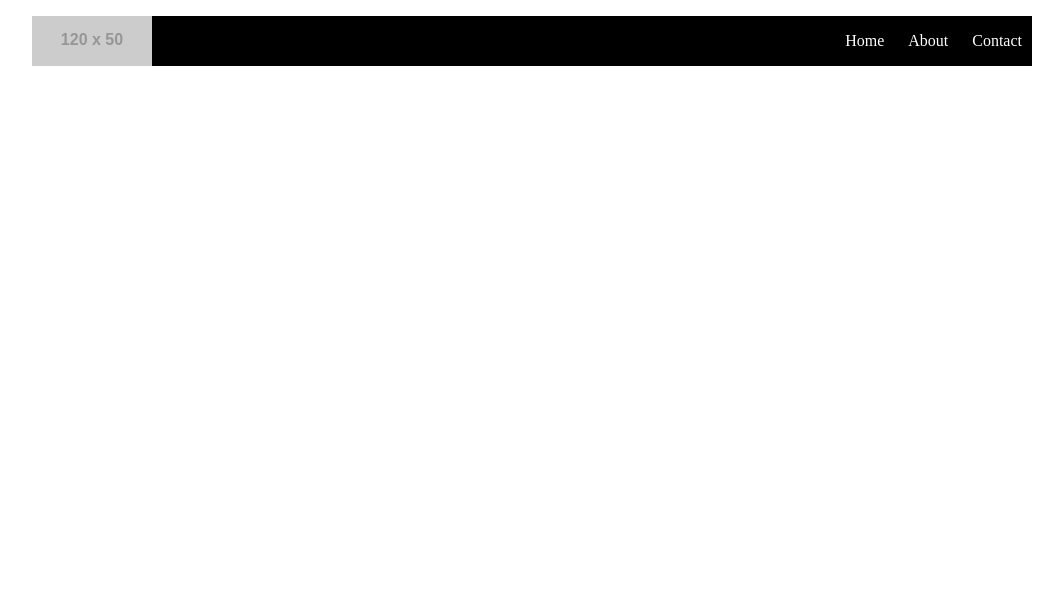
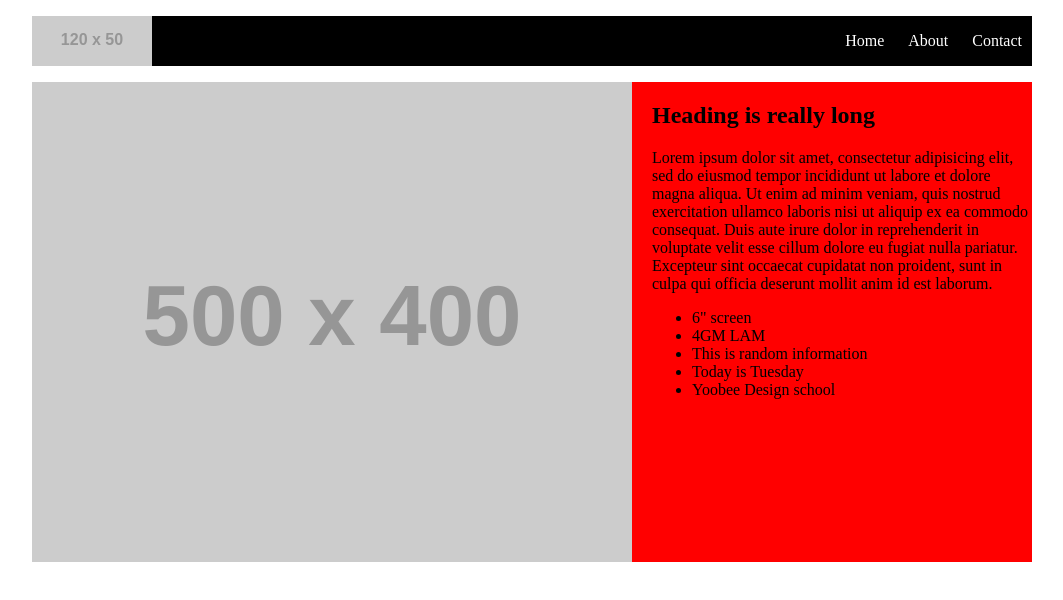
Before and after one commit to hyojinaaa/responsive-basic, a plain HTML site: page index.html in a window 1280 px wide. Shown: the whole page, without its empty margins (108-1171 px from the left). Drawn offline with Linux system fonts and the light colour scheme; placeholder pictures from the web are drawn by us.

Commit message:
Add feature product

```diff
--- a/css/styles.css
+++ b/css/styles.css
@@ -1,3 +1,5 @@
+/*Mobile*/
+
 nav ul {
 	display: none;
 }
@@ -8,6 +10,20 @@ nav ul {
 
 nav {
 	background-color: black;
+	max-width: 1000px;
+	margin: 0 auto;
+}
+
+img {
+	max-width: 100%;
+}
+
+#featured img {
+	display: block;
+	margin: 0 auto;
+}
+
+main {
 	max-width: 1000px;
 	margin: 0 auto;
 }
@@ -23,8 +39,7 @@ nav {
 
 
 
-
-
+/*Tablet, Desktop*/
 
 @media all and (min-width: 480px) {
 
@@ -52,3 +67,31 @@ nav {
 		text-decoration: none;
 	}
 }
+
+/*Desktop*/
+
+@media all and (min-width: 780px) {
+
+	#featured img {
+		float: left;
+		width: 60%;
+		margin-right: 10px;
+	}
+
+	#featured div {
+		width: 38%;
+		float: right;
+	}
+
+	#featured {
+		background-color: red;
+	}
+
+	#featured:after {
+		content: '';
+		display: block;
+		clear: both;
+	}
+
+
+}
--- a/index.html
+++ b/index.html
@@ -19,5 +19,28 @@
 			</ul>
 		</nav>
 
+		<main>
+			<article id="featured">
+				<img src="http://placehold.it/500x400" alt="">
+				<div>
+					<h1>Heading is really long</h1>
+					<p>Lorem ipsum dolor sit amet, consectetur adipisicing elit, sed do eiusmod
+					tempor incididunt ut labore et dolore magna aliqua. Ut enim ad minim veniam,
+					quis nostrud exercitation ullamco laboris nisi ut aliquip ex ea commodo
+					consequat. Duis aute irure dolor in reprehenderit in voluptate velit esse
+					cillum dolore eu fugiat nulla pariatur. Excepteur sint occaecat cupidatat non
+					proident, sunt in culpa qui officia deserunt mollit anim id est laborum.</p>
+
+					<ul>
+						<li>6" screen</li>
+						<li>4GM LAM</li>
+						<li>This is random information</li>
+						<li>Today is Tuesday</li>
+						<li>Yoobee Design school</li>
+				</ul>
+				</div>
+			</article>
+		</main>
+
 	</body>
 </html>
```
